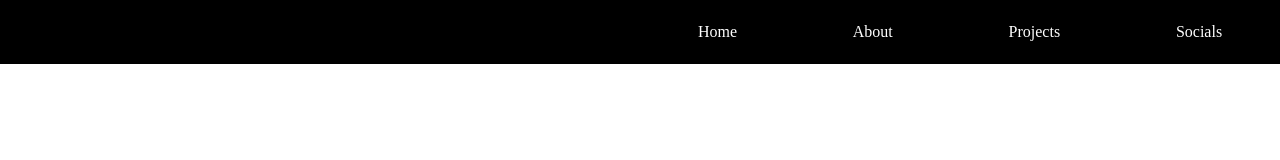
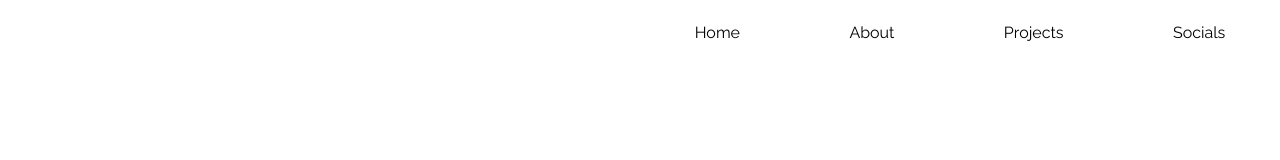
Before and after one commit to cody-barker/portfolio-site-v2, a React app: page / in a window 1280 px wide. Built offline with nearby package versions, Linux system fonts and the light colour scheme.

Commit message:
finalize initial nav styling and add color 3

```diff
--- a/src/Styles/App.css
+++ b/src/Styles/App.css
@@ -1,12 +1,14 @@
-
+@import url("https://fonts.googleapis.com/css2?family=Raleway:ital,wght@0,100..900;1,100..900&display=swap");
 
 :root {
   --color-1: black;
   --color-2: white;
+  --color-3: #10a37f;
 }
 
 .app {
   height: 100svh;
+  font-family: "Raleway", sans-serif;
 }
 
 * {
@@ -25,7 +27,7 @@ body {
   display: flex;
   align-items: center;
   justify-content: flex-end;
-  background-color: black;
+  background-color: var(--color-2);
 }
 
 .nav__list {
@@ -37,9 +39,14 @@ body {
 
 .nav__link {
   text-decoration: none;
-  color: var(--color-2);
+  color: var(--color-1);
 }
 
 .nav__link:visited {
-  color: var(--color-2);
+  color: var(--color-1);
 }
+
+.nav__link:active,
+.nav__link:hover {
+  text-decoration: underline;
+}
```
